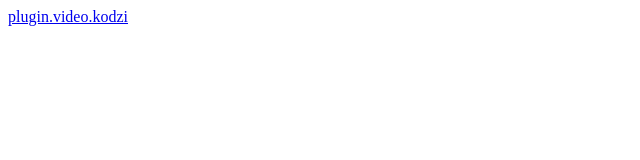
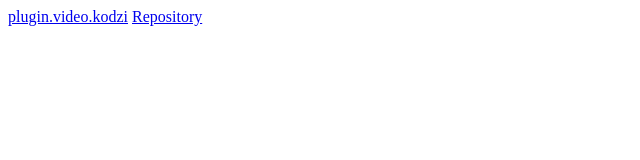
Before and after one commit to mrkodz/mrkodz.github.io, a plain HTML site: page index.html in a window 1280 px wide. Shown: the whole page, without its empty margins (0-640 px from the left). Drawn offline with Linux system fonts and the light colour scheme.

Commit message:
Update index.html

```diff
--- a/index.html
+++ b/index.html
@@ -1 +1,2 @@
 <a href="Plugins/plugin.video.kodzi/plugin.video.kodzi-1.0.3.zip">plugin.video.kodzi</a>
+<a href="repo/">Repository</a>
```
